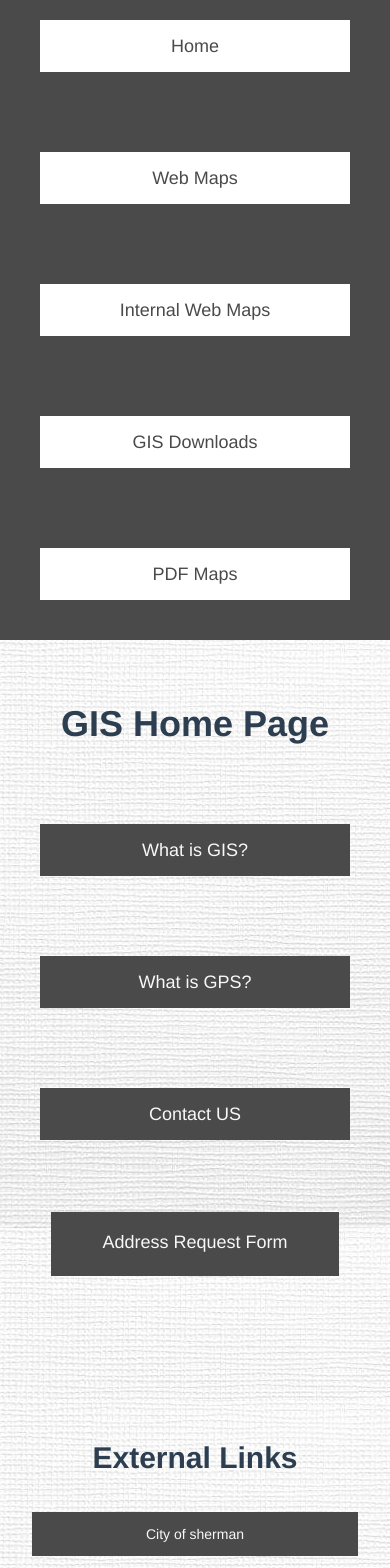
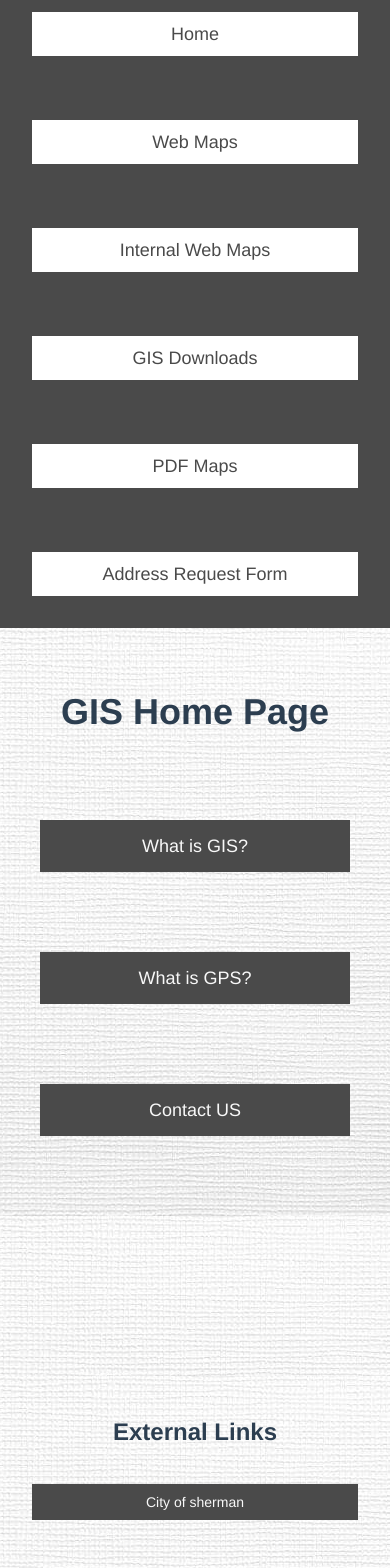
Before and after one commit to dwightlagrone1971/shermangis, a Vue app: page / in a window 390 px wide. Shown: the part 340-1908 px from the top of the page. Built offline with nearby package versions, Linux system fonts and the light colour scheme.

Commit message:
Commit-062121-v1

```diff
--- a/src/App.vue
+++ b/src/App.vue
@@ -19,7 +19,7 @@
     />
     <div>
       <Menu style='background-color: #4a4a4a' />
-      <router-view class="home pb-28"  />
+      <router-view class="home pb-32 bg-auto md:bg-contain" />
       <Footer class="home" />
 
     </div>
@@ -32,12 +32,13 @@
 import Menu from "./components/Menu.vue";
 import Featured from "./components/Featured.vue";
 import Home from "./components/Home.vue";
+import AddressRequest from "./components/AddressRequest.vue";
 import Footer from "./components/Footer.vue";
 
 export default {
   name: "App",
   components: {
-    Home, Menu, Featured, Footer
+    Home, Menu, Featured, Footer, AddressRequest
   },
 }
 </script>
@@ -65,9 +66,8 @@ export default {
 }
 .home {
   /* background-color: #f8f8f8; */
-  background-image: url("~@/assets/home-background.png");
+  background-image: url("./assets/home-background.png");
   width: 100%;
   height: 100%;
-
 }
 </style>
--- a/src/components/Footer.vue
+++ b/src/components/Footer.vue
@@ -1,10 +1,10 @@
 <template>
   <div class="">
-    <h1 class="pb-1 pt-10 text-3xl font-bold">External Links</h1>
+    <h1 class="pb-1 pt-10 text-2xl font-bold">External Links</h1>
     <div class="grid md:grid-cols-5 md:ml-64 md:mr-64">
       <div v-for="item in items" :key="item" class="m-8 inline-block transition transform hover:-translate-y-3 motion-reduce:transition-none motion-reduce:transform-none" style="background-color: #4a4a4a" >
         <a :href="item.url" :title="item.name" class="" target="_blank">
-          <div class="h-18 text-sm p-3" style="color: #f8f8f8">
+          <div class="h-18 text-sm p-2" style="color: #f8f8f8">
             {{ item.name }}
           </div>
         </a>
--- a/src/components/GISDownload.vue
+++ b/src/components/GISDownload.vue
@@ -1,6 +1,6 @@
 <template>
-  <div class="">
-    <h1 class="text-4xl font-bold pt-10 pb-10">GIS Downloads</h1>
+  <div>
+    <h1 class=" pt-16 pb-10 text-4xl font-bold">GIS Downloads</h1>
     <div class="md:m-10 md:grid md:grid-cols-4 md:mr-52 md:ml-52">
       <div
         v-for="item in items"
--- a/src/components/HelloWorld.vue
+++ /dev/null
@@ -1,33 +0,0 @@
-<template>
-  <h1>{{ msg }}</h1>
-
-  <p>
-    <a href="https://vitejs.dev/guide/features.html" target="_blank">
-      Vite Documentation
-    </a>
-    |
-    <a href="https://v3.vuejs.org/" target="_blank">Vue 3 Documentation</a>
-  </p>
-
-  <button type="button" @click="state.count++">count is: {{ state.count }}</button>
-  <p>
-    Edit
-    <code>components/HelloWorld.vue</code> to test hot module replacement.
-  </p>
-</template>
-
-<script setup>
-import { defineProps, reactive } from 'vue'
-
-defineProps({
-  msg: String
-})
-
-const state = reactive({ count: 0 })
-</script>
-
-<style scoped>
-a {
-  color: #42b983;
-}
-</style>
--- a/src/components/Home.vue
+++ b/src/components/Home.vue
@@ -1,8 +1,8 @@
 <template>
   <div>
-    <h1 class="pt-16 pb-8 text-4xl font-bold">GIS Home Page</h1>
-    <div class="mt-2 pb-8 grid md:grid-cols-3 md:ml-96 md:mr-96">
-      <button @click="goto('div1')" v-for="item in items" :key="item" class="bg-white m-10 inline-block transition transform hover:-translate-y-3 motion-reduce:transition-none motion-reduce:transform-none" style="background-color: #4a4a4a">
+    <h1 class="pt-16 pb-10 text-4xl font-bold">GIS Home Page</h1>
+    <div class="mt-2 pb-8 grid md:grid-cols-3 md:ml-96 md:mr-96 mb-10">
+      <button v-for="item in items" :key="item" class="bg-white m-10 inline-block transition transform hover:-translate-y-3 motion-reduce:transition-none motion-reduce:transform-none" style="background-color: #4a4a4a">
         <router-link :to="item.to">
           <div class="text-lg p-3" style="color: #f8f8f8">
             {{ item.name }}
@@ -10,7 +10,7 @@
         </router-link>
       </button>
     </div>
-    <div >
+    <!-- <div >
       <div class="h-16 w-72 m-auto p-4 m-10 mb-3 inline-block transition transform hover:-translate-y-3 motion-reduce:transition-none motion-reduce:transform-none" style="background-color: #4a4a4a ">
         <a href="https://survey123.arcgis.com/share/9933e2aecb8e4e97b4107523b70b9e03?portalUrl=https://cityofsherman.maps.arcgis.com" target="_blank">
           <div class="text-lg" style="color: #f8f8f8">
@@ -18,7 +18,7 @@
           </div>
         </a>
       </div>
-    </div>
+    </div>    -->
   </div>
 </template>
 
--- a/src/components/Menu.vue
+++ b/src/components/Menu.vue
@@ -1,9 +1,9 @@
 <template>
-  <div class="bg-white">
-    <div class="grid md:grid-cols-5 md:ml-40 md:mr-40">
-      <button @click="goto('div1')" v-for="item in menuItems" :key="item" class="bg-white m-10 inline-block transition transform hover:-translate-y-3 motion-reduce:transition-none motion-reduce:transform-none" >
-        <router-link :to="item.to">
-          <div class="text-lg p-3" style="color: #4a4a4a">
+  <div id="scroll-to" class="bg-white">
+    <div class="grid md:grid-cols-6 md:ml-32 md:mr-32">
+      <button v-on:click="scroll" v-for="item in menuItems" :key="item" class="bg-white m-8 inline-block transition transform hover:-translate-y-3 motion-reduce:transition-none motion-reduce:transform-none" >
+        <router-link  :to="item.to">
+          <div class="text-lg p-2" style="color: #4a4a4a">
             {{ item.name }}
           </div>
         </router-link>
@@ -23,18 +23,18 @@ export default {
                 { name: 'Internal Web Maps', to: '/internal' },
                 { name: 'GIS Downloads', to: '/gisdownload' },
                 { name: 'PDF Maps', to: '/pdfmaps' },
+                { name: 'Address Request Form', to: '/addressrequest', },
 
             ]
         }
     },
     methods: {
-        goto(refName) {
-        var element = this.$refs[refName];
-        var top = element.offsetTop - 200;
+        scroll() {
+          const element = document.getElementById('scroll-to');
+          element.scrollIntoView({ behavior: 'smooth' });
+        }
+    },
 
-        window.scrollTo(0, top);
-        }
-    }
 };
 
 </script>
--- a/src/router/index.js
+++ b/src/router/index.js
@@ -9,6 +9,7 @@ import Internal from '../components/Internal.vue'
 import GISDownload from '../components/GISDownload.vue'
 import PDFMaps from '../components/PDFMaps.vue'
 import Contact from '../components/Contact.vue'
+import AddressRquest from '../components/AddressRequest.vue'
 
 const routes = [
   {
@@ -62,6 +63,11 @@ const routes = [
     name: 'Contact',
     component: Contact
   },
+  {
+    path: '/addressrequest',
+    name: 'AddressRequest',
+    component: AddressRequest
+  }
 
 
 ]
```
Also changed, not shown: 1 other file (tests, documents, lock files or other folders).
